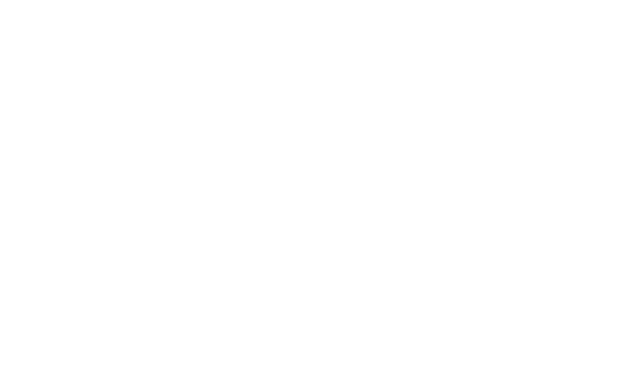
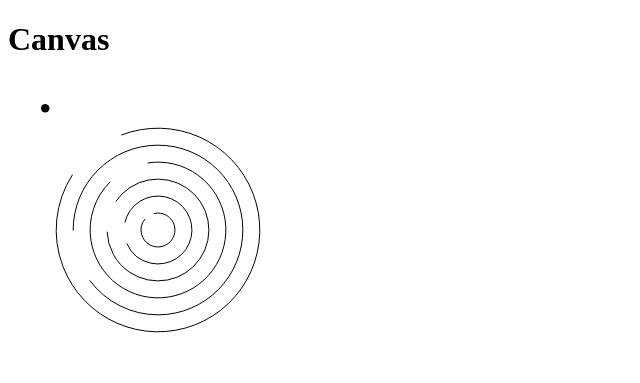
Before and after one commit to Ryuno-Ki/js13kgames-2017, a website: page src/index.html in a window 1280 px wide. Shown: the whole page, without its empty margins (0-640 px from the left). Drawn offline with Linux system fonts and the light colour scheme.

Commit message:
Switched to canvas

```diff
--- a/src/index.html
+++ b/src/index.html
@@ -6,42 +6,116 @@
   <meta name="viewport" content="width=device-width, initial-scale=1" />
   <title>JS13kgames 2017</title>
   <style type="text/css">
-    svg {
-      min-height: 100vh;
-      min-width: 100vw;
-    }
-
-    .wall {
-      fill: white;
-      stroke: black;
-      stroke-width: 2;
+    body {
+      background-color: white;
+      color: black;
     }
   </style>
 </head>
   <body>
-    <svg xmlns="http://www.w3.org/2000/svg" viewport="0 0 100 100">
-    </svg>
+    <h1>Canvas</h1>
+    <canvas id="game"></canvas>
 
     <script type="text/javascript">
       (() => {
-        class Wall {
-          render() {
-            const path = document.createElement('path');
-            path.setAttribute('class', 'wall');
-            path.setAttribute('d', `M50 50 A ${this.r} ${this.r} 0 1 0 ${this.x} ${this.y}`);
-            return path;
+        class Game {
+          addWall(wall) {
+            this.walls.push(wall);
           }
 
-          constructor(x, y, r) {
-            this.x = x || 50;
-            this.y = y || 50;
-            this.r = r || 10;
+          getHeight() {
+            return this.height;
+          }
+
+          getWidth() {
+            return this.width;
+          }
+
+          setHero(hero) {
+            this.hero = hero;
+          }
+
+          update() {
+            const context = this.context;
+            const x = this.width / 2;
+            const y = this.height / 2;
+
+            this.walls.forEach((wall) => {
+              wall.render(context, x, y);
+            });
+
+            this.hero.render(context, x * Math.random(), y * Math.random());
+          }
+
+          constructor(canvasId, height, width) {
+            const canvas = document.getElementById('game');
+            canvas.setAttribute('height', height + 'px');
+            canvas.setAttribute('width', width + 'px');
+
+            this.context = canvas.getContext('2d');
+            this.height = parseInt(height, 10);
+            this.width = parseInt(width, 10);
+
+            this.hero = null;
+            this.walls = [];
           }
         }
 
-        const canvas = document.querySelector('svg');
-        const wall = new Wall();
-        canvas.appendChild(wall.render());
+        class Hero {
+          render(context, x, y) {
+            const fullCircleInRadians = 2 * Math.PI;
+            const startAngle = 0;
+            const endAngle = 0.9 * fullCircleInRadians;
+
+            context.beginPath();
+            context.arc(x, y, this.radius, startAngle, endAngle);
+            context.fill();
+          }
+
+          constructor(diameter) {
+            this.radius = diameter / 2;
+          }
+        }
+
+        class Wall {
+          randomiseGate() {
+            const fullCircleInRadians = 2 * Math.PI;
+            const gate = Math.random() * fullCircleInRadians;
+            const startAngle = 0 + gate;
+            const endAngle = 0.9 * fullCircleInRadians + gate;
+
+            return {
+              end: endAngle,
+              start: startAngle,
+            }
+          }
+
+          render(context, x, y) {
+            console.log('Render wall', this, context, x, y);
+            const { start, end } = this.randomiseGate();
+
+            context.beginPath();
+            context.arc(x, y, this.radius, start, end);
+            context.stroke();
+          }
+
+          constructor(radius) {
+            this.radius = radius;
+          }
+        }
+
+        const game = new Game('game', 300, 300);
+        const fullCircleInRadians = 2 * Math.PI;
+        const paddingBetweenWalls = 0.9 * 3 * fullCircleInRadians;
+        game.setHero(new Hero(paddingBetweenWalls / 2));
+
+        [1, 2, 3, 4, 5, 6].forEach((level) => {
+          const wall = new Wall(level * paddingBetweenWalls);
+          game.addWall(wall);
+        });
+
+        game.update();
+
       })();
     </script>
   </body>
```
